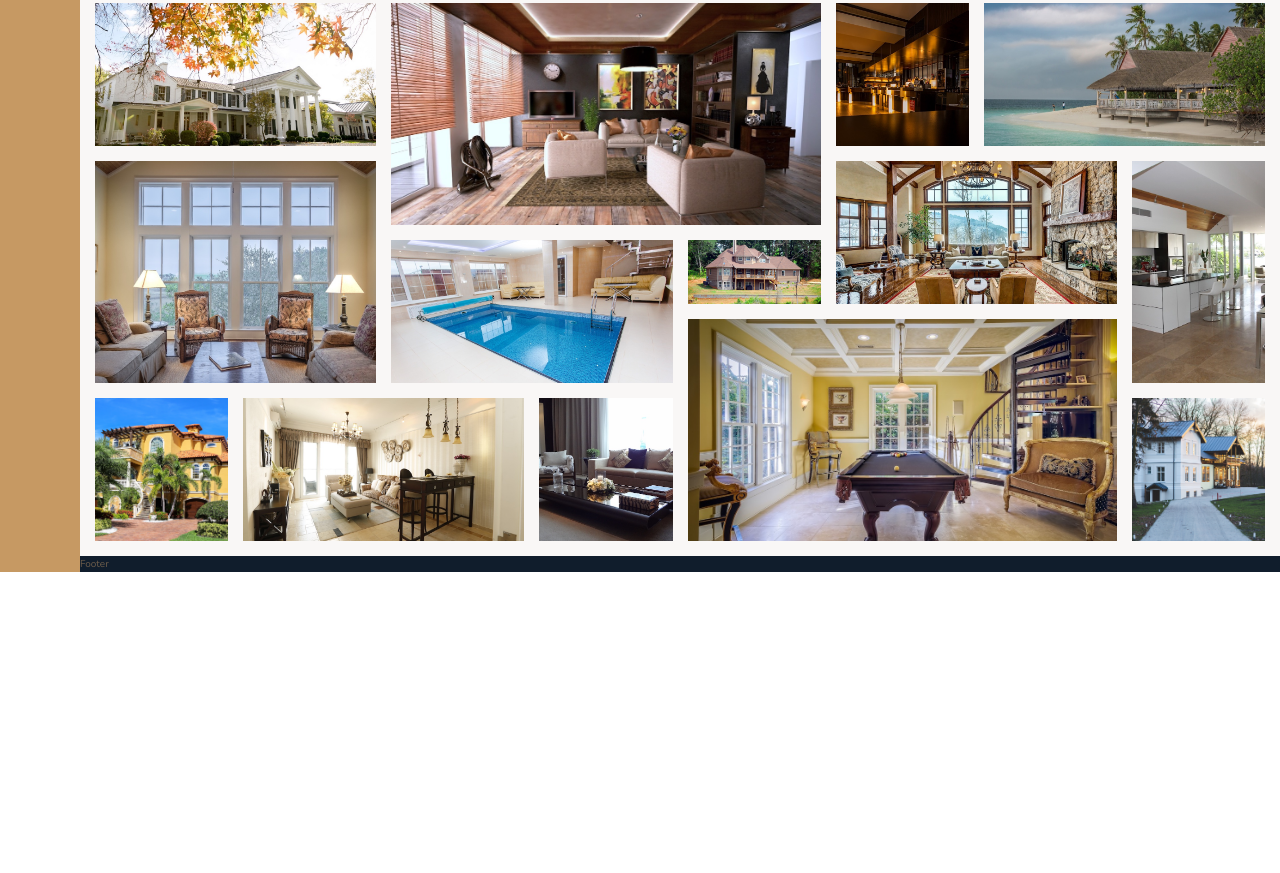
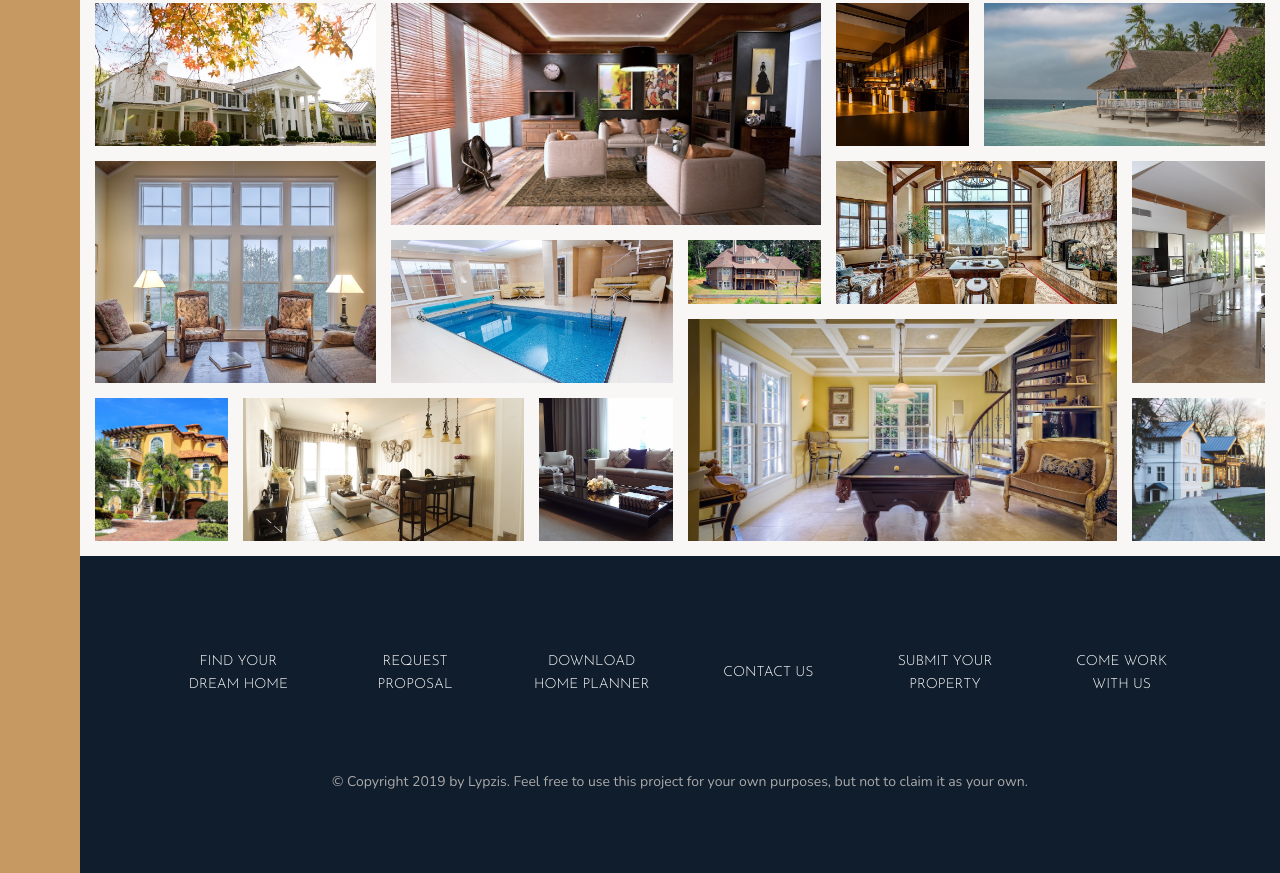
Before and after one commit to Lypzis/Sass, a website: page Nexter/index.html in a window 1280 px wide. Shown: the part 3084-3957 px from the top of the page. Before the commit the page ends 3656 px from the top, so only its background shows below. Drawn offline with nearby package versions, Linux system fonts and the light colour scheme.

Commit message:
Adding footer

```diff
--- a/Nexter/index.html
+++ b/Nexter/index.html
@@ -309,7 +309,17 @@
     </section>
 
     <footer class="footer">
-        Footer
+        <ul class="nav">
+            <li class="nav__item"><a href="#" class="nav__link">Find your dream home</a></li>
+            <li class="nav__item"><a href="#" class="nav__link">Request Proposal</a></li>
+            <li class="nav__item"><a href="#" class="nav__link">Download home planner</a></li>
+            <li class="nav__item"><a href="#" class="nav__link">Contact Us</a></li>
+            <li class="nav__item"><a href="#" class="nav__link">Submit your property</a></li>
+            <li class="nav__item"><a href="#" class="nav__link">Come work with us</a></li>
+        </ul>
+        <p class="copyright">
+            &copy; Copyright 2019 by Lypzis. Feel free to use this project for your own purposes, but not to claim it as your own.
+        </p>
     </footer>
 </body>
 
--- a/Nexter/sass/_footer.scss
+++ b/Nexter/sass/_footer.scss
@@ -1,4 +1,42 @@
 .footer {
     background-color: $color-secondary;
     grid-column: full-start / full-end; // check '_base.scss' in case of doubt
+    padding: 8rem;
 }
+
+.nav {
+    list-style: none;
+    display: grid; // not flexbox, because of the needed addition of margins
+
+    grid-template-columns: repeat(auto-fit, minmax(15rem, 1fr));
+    gap: 2rem;
+
+    align-items: center;
+
+    &__link:link,
+    &__link:visited {
+        font-size: 1.4rem;
+        color: #fff;
+        text-decoration: none;
+        font-family: $font-display;
+        text-transform: uppercase;
+        text-align: center;
+        padding: 1.5rem;
+        display: block;
+        transition: all .2s;
+    }
+
+    &__link:hover,
+    &__link:active {
+        background-color: rgba(#fff, .05);
+        transform: translateY(-.3rem);
+    }
+}
+
+.copyright {
+    font-size: 1.4rem;
+    color: $color-grey-light-2;
+    text-align: center;
+    margin: 6rem auto 0 auto;
+    width: 70%;
+}
```
Also changed, not shown: Nexter/css/style.css.
